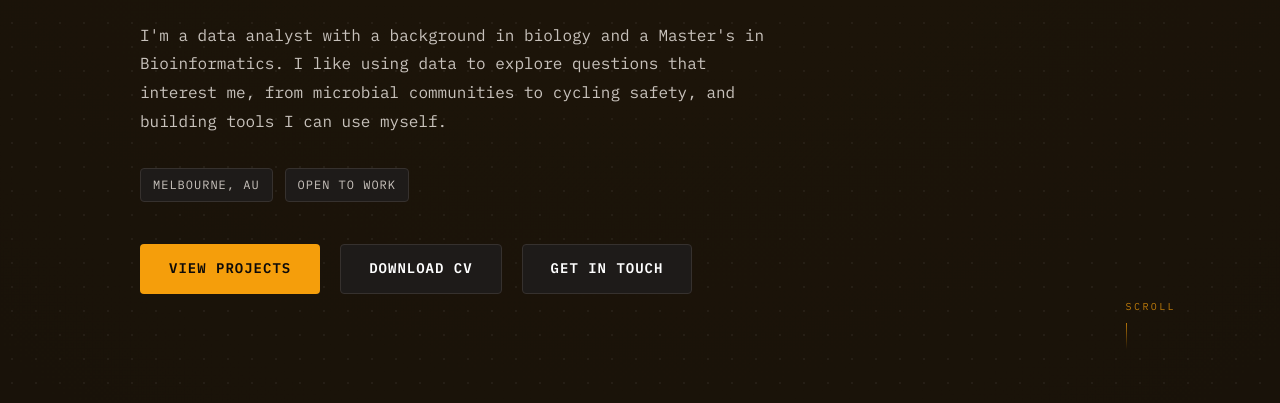
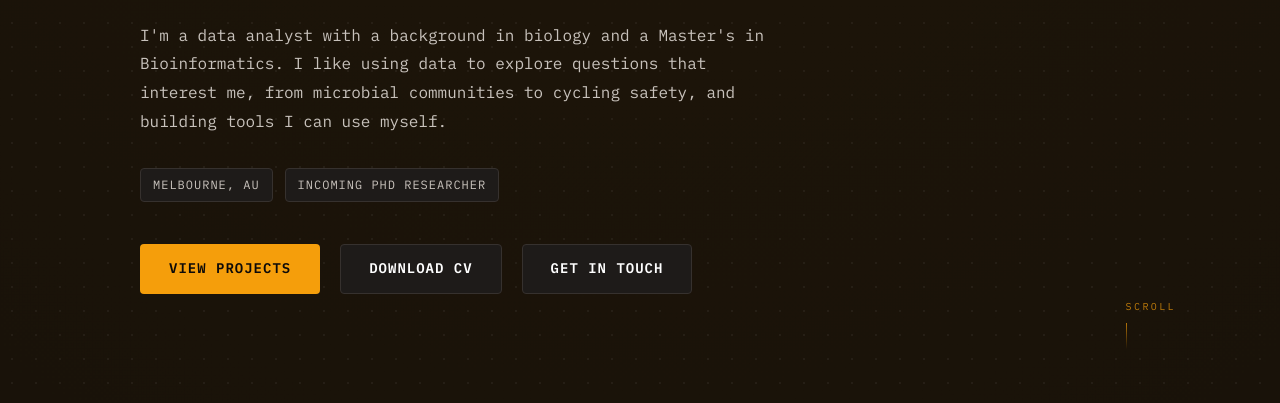
Before and after one commit to SunnyS29/SunnyS29.github.io, a plain HTML site: page index.html in a window 1280 px wide. Shown: the part 397-800 px from the top of the page. Drawn offline with Linux system fonts and the light colour scheme.

Commit message:
Update index.html

```diff
--- a/index.html
+++ b/index.html
@@ -46,7 +46,7 @@
       <p class="hero-sub animate-in delay-3">I'm a data analyst with a background in biology and a Master's in Bioinformatics. I like using data to explore questions that interest me, from microbial communities to cycling safety, and building tools I can use myself.</p>
       <div class="hero-meta animate-in delay-3">
         <span>Melbourne, AU</span>
-        <span>Open to work</span>
+        <span>Incoming PhD Researcher</span>
       </div>
       <div class="hero-cta animate-in delay-4">
         <a href="#projects" class="btn btn-primary">View Projects</a>
```
